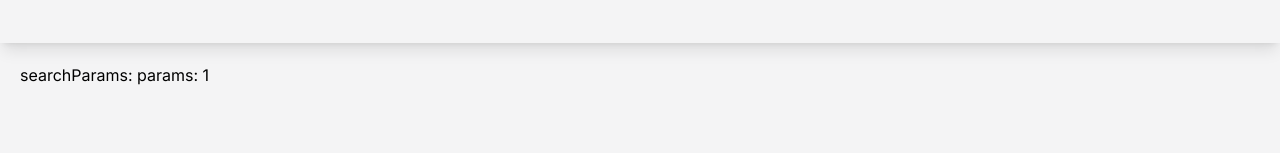
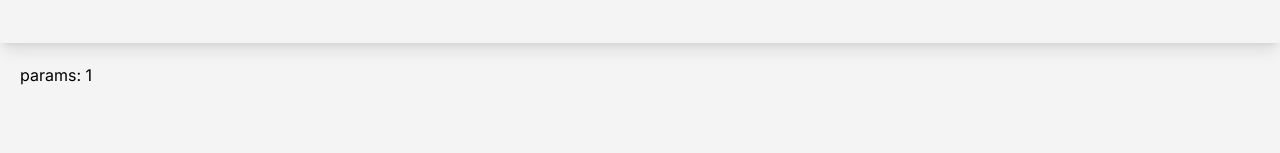
Before and after one commit to MarioLuigie/NEXT-Blog, a Next.js app: page /posts/1 in a window 1280 px wide. Shown: the part 137-290 px from the top of the page. Built offline with nearby package versions, Linux system fonts and the light colour scheme.

Commit message:
Refactor

```diff
--- a/src/app/(root)/posts/[post]/page.tsx
+++ b/src/app/(root)/posts/[post]/page.tsx
@@ -1,10 +1,7 @@
-export default function Page({ params, searchParams }: { params: any, searchParams: any}) {
-
-  const { id } = searchParams
+export default function Page({ params }: { params: any }) {
 
   return (
     <div>
-      searchParams: {id}
       params: {params.post}
     </div>
   )
--- a/src/components/content/Post.tsx
+++ b/src/components/content/Post.tsx
@@ -7,7 +7,7 @@ import { IPost } from '@/lib/types'
 export default function Post({ post }: { post: IPost }) {
 	return (
 		<li className="flex flex-col gap-6 w-full shadow-lg p-10 rounded-sm">
-			<Link href={`/posts/${post.id}/?id=${post.id}`}>
+			<Link href={`/posts/${post.id}`}>
 				<h1 className="text-3xl font-extrabold text-gray-900 leading-tight">
 					{post.title}
 				</h1>
```
